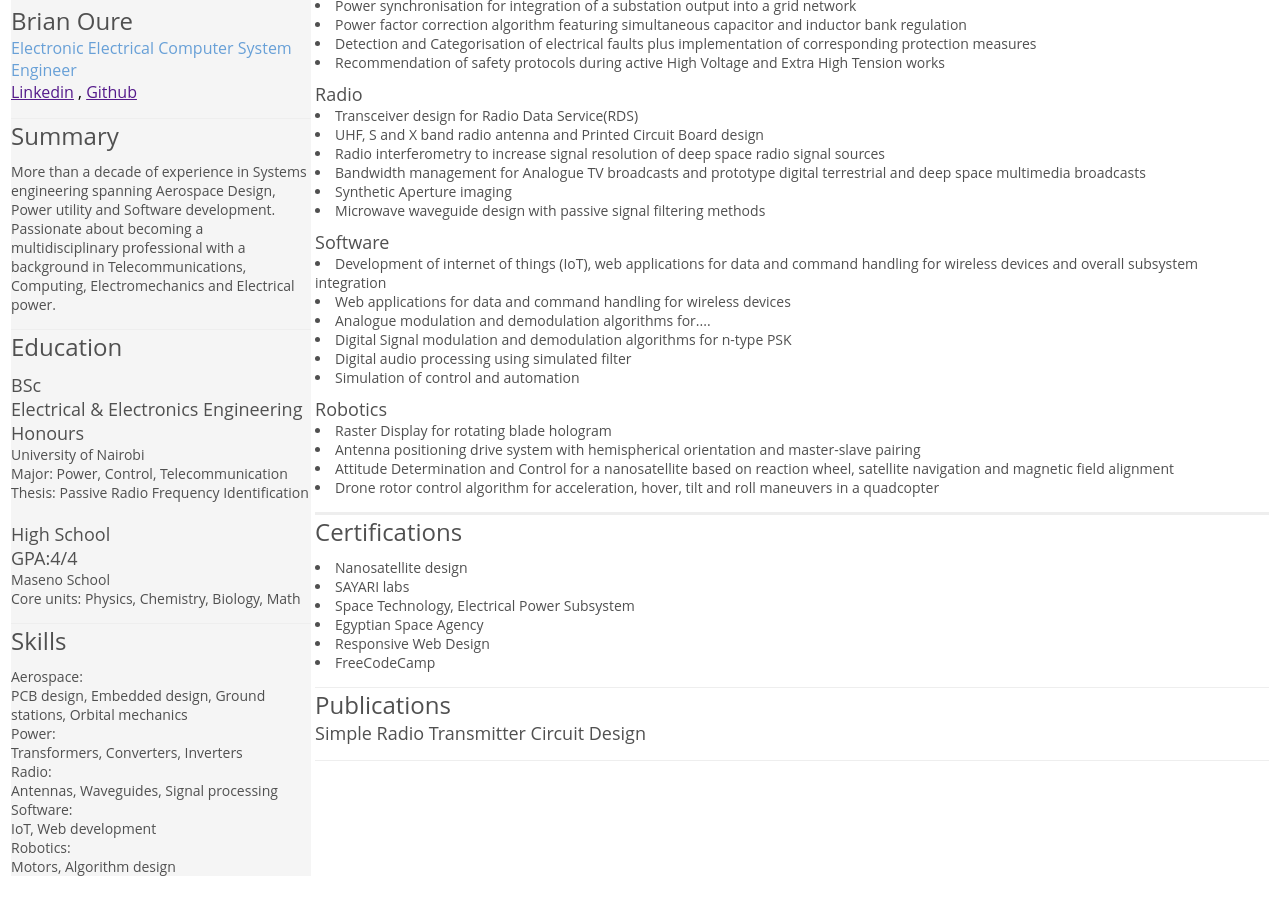
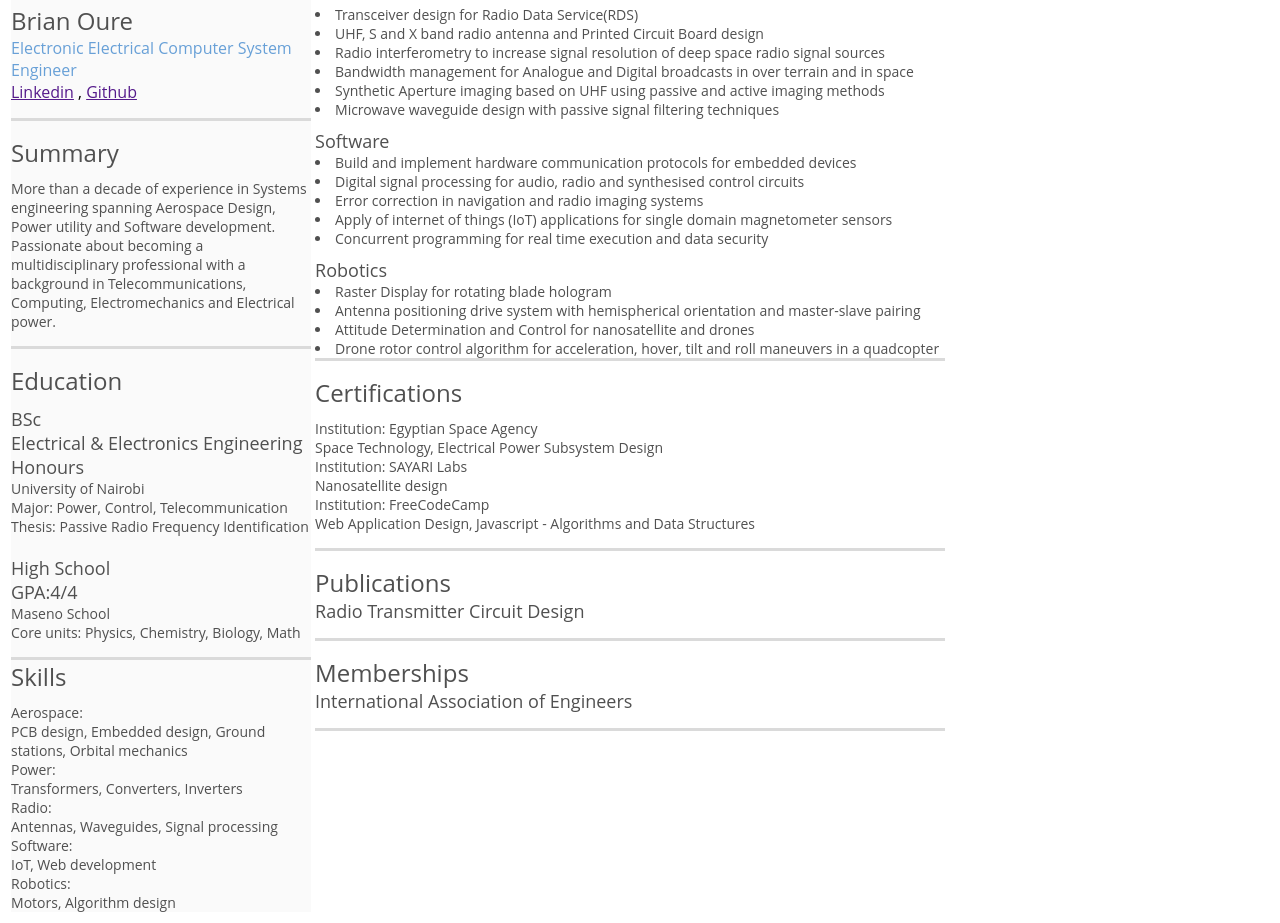
Before and after one commit to brianoure/brianoure.github.io, a plain HTML site: page index.html in a window 1280 px wide. Shown: the part 327-1250 px from the top of the page. Before the commit the page ends 1214 px from the top, so only its background shows below. Drawn offline with Linux system fonts and the light colour scheme.

Commit message:
Update index.html

```diff
--- a/index.html
+++ b/index.html
@@ -7,11 +7,11 @@
   .blocktitle2{color:rgb(80,80,80);font-size:18px;}
   .subblockcontent{color:rgb(80,80,80);font-size: 14px}
   .socials{}
-  .blockseparator{}
   .mylineseparator{}
-  .spacing_lineseparator_blocktitle{}
-  .vertical_spacing_after_blockcontent{height:10px;}
+  .spacing_lineseparator_blocktitle{height:15px;}
+  .vertical_spacing_after_blockcontent{height:15px;}
   .vertical_spacing_between_subblock_contents{height:10px;}
+  .blockseparator{background-color:rgb(218,218,218);height:3px;}
   #verticalspacing{height:15px;}
   #summary{width:300px;}
   #myinsignia{width:300px;}
@@ -20,8 +20,9 @@
 <table>
 <tr>
 <td>
-<div id="summary" style="background-color: rgb(245,245,245);">
-<img id="myinsignia" src="https://raw.githubusercontent.com/brianoure/brianoure.github.io/refs/heads/main/images/insignia2.png"/>
+<div id="summary" style="background-color: rgb(250,250,250);">
+<img id="myinsignia" src="src="https://raw.githubusercontent.com/brianoure/brianoure.github.io/refs/heads/main/images/insignia2.png"
+"/>
 <div id="spacing_after_image" style="height:20px;"></div>
 <div id="name" class="blocktitle1">Brian Oure</div>
 <div id="title" class="titles">Electronic Electrical Computer System Engineer </div>
@@ -33,7 +34,7 @@
 
 
 
-<div class="blockseparator" style="background-color:rgb(238,238,238);height:1px;"></div>
+<div class="blockseparator" ></div>
 
 
 <!--BIO-->
@@ -46,7 +47,7 @@ More than a decade of experience in Systems engineering spanning Aerospace Desig
 </div>
 <!--1-->
 <div class="vertical_spacing_after_blockcontent" style="height:15px;"></div>
-<div class="blockseparator" style="background-color:rgb(238,238,238);height:1px;"></div>
+<div class="blockseparator" ></div>
 <!--BIO-->
 
 
@@ -76,7 +77,7 @@ More than a decade of experience in Systems engineering spanning Aerospace Desig
 
 
 <!--SKILLS-->
-<div class="blockseparator" style="background-color:rgb(238,238,238);height:1px;"></div>
+<div class="blockseparator" ></div>
 <div class="blocktitle1">Skills</div>
 <div class="vertical_spacing_between_subblock_contents"></div>
 <div class="subblockcontent">
@@ -98,17 +99,11 @@ More than a decade of experience in Systems engineering spanning Aerospace Desig
 
 </div>
 </td>
-<td>
-<div>
-
-<div id="experience" >
-
+<td style="vertical-align:top;">
 
 
 <!--PROFESSIONAL EXPERIENCE-->
 <div class="spacing_lineseparator_blocktitle"></div>
-<!--1-->
-<div id="sectionprojects"><!--2-->
 <div class="blocktitle1">Professional Experience</div><!--2-->
 <div class="vertical_spacing_between_subblock_contents"></div>
 <div class="blocktitle2">Space Systems</div><!--3-->
@@ -123,8 +118,8 @@ More than a decade of experience in Systems engineering spanning Aerospace Desig
 <div class="subblockcontent">
 <li>Transmission and Distribution power network management</li>
 <li>Power synchronisation for integration of a substation output into a grid network </li>
-<li>Power factor correction algorithm featuring simultaneous capacitor and inductor bank regulation</li>
-<li>Detection and Categorisation of electrical faults plus implementation of corresponding protection measures</li>
+<li>Power factor correction with simultaneous capacitor and inductor bank regulation</li>
+<li>Detection and Categorisation of electrical faults and their corresponding preventive measures</li>
 <li>Recommendation of safety protocols during active High Voltage and Extra High Tension works</li>
 </div>
 <div class="vertical_spacing_between_subblock_contents"></div>
@@ -133,76 +128,80 @@ More than a decade of experience in Systems engineering spanning Aerospace Desig
 <li>Transceiver design for Radio Data Service(RDS)</li>
 <li>UHF, S and X band radio antenna and Printed Circuit Board design</li>
 <li>Radio interferometry to increase signal resolution of deep space radio signal sources</li>
-<li>Bandwidth management for Analogue TV broadcasts and prototype digital terrestrial and deep space multimedia broadcasts</li>
-<li>Synthetic Aperture imaging</li>
-<li>Microwave waveguide design with passive signal filtering methods</li>
+<li>Bandwidth management for Analogue and Digital broadcasts in over terrain and in space</li>
+<li>Synthetic Aperture imaging based on UHF using passive and active imaging methods</li>
+<li>Microwave waveguide design with passive signal filtering techniques</li>
 </div>
 <div class="vertical_spacing_between_subblock_contents"></div>
 <div class="blocktitle2">Software</div><!--3-->
 <div class="subblockcontent">
-<li>Development of internet of things (IoT), web applications for data and command handling for wireless devices and overall subsystem integration</li>
-<li>Web applications for data and command handling for wireless devices</li>
-<li>Analogue modulation and demodulation algorithms for....</li>
-<li>Digital Signal modulation and demodulation algorithms for n-type PSK</li>
-<li>Digital audio processing using simulated filter </li>
-<li>Simulation of control and automation</li>
+<li>Build  and implement hardware communication protocols for embedded devices </li>
+<li>Digital signal processing for audio, radio and synthesised control circuits</li>
+<li>Error correction in navigation and radio imaging systems</li>
+<li>Apply  of internet of things (IoT) applications for single domain magnetometer sensors</li>
+<li>Concurrent programming for real time execution and data security</li>
 </div>
 <div class="vertical_spacing_between_subblock_contents"></div>
 <div class="blocktitle2">Robotics</div><!--3-->
 <div class="subblockcontent">
 <li>Raster Display for rotating blade hologram</li>
 <li>Antenna positioning drive system with hemispherical orientation and master-slave pairing</li>
-<li>Attitude Determination and Control for a nanosatellite based on reaction wheel, satellite navigation and magnetic field alignment</li>
+<li>Attitude Determination and Control for nanosatellite and drones</li>
 <li>Drone rotor control algorithm for acceleration, hover, tilt and roll maneuvers in a quadcopter</li>
 </div>
-</div>
-<!--1-->
-<div class="vertical_spacing_after_blockcontent" style="height:15px;"></div>
+
 <!--PROFESSIONAL EXPERIENCE-->
 
 
 
-<div class="blockseparator" style="background-color:rgb(238,238,238);height:1px;"></div>
-
-
-
-
-
-<div class="blockseparator" style="background-color:rgb(238,238,238);height:1px;"></div>
+<div class="blockseparator" ></div>
 
 
 <!--CERTIFICATIONS-->
-<div class="blockseparator" style="background-color:rgb(238,238,238);height:1px;"></div>
 <div class="spacing_lineseparator_blocktitle"></div>
 <div class="blocktitle1">Certifications</div>
 <div class="vertical_spacing_between_subblock_contents"></div>
 <div class="subblockcontent">
-<li>Nanosatellite design</li><li>SAYARI labs</li>
-<li>Space Technology, Electrical Power Subsystem</li><li>Egyptian Space Agency</li>
-<li>Responsive Web Design</li><li>FreeCodeCamp</li>
+<div>Institution: Egyptian Space Agency</div>
+<div>Space Technology, Electrical Power Subsystem Design</div>
+<div>Institution: SAYARI Labs</div>
+<div>Nanosatellite design</div>
+<div>Institution: FreeCodeCamp</div>
+<div>Web Application Design, Javascript - Algorithms and Data Structures</div>
 </div>
 <div class="vertical_spacing_after_blockcontent" style="height:15px;"></div>
 <!--CERTIFICATIONS-->
 
 
-<div class="blockseparator" style="background-color:rgb(238,238,238);height:1px;"></div>
+<div class="blockseparator" ></div>
 
 
 <!--PUBLICATIONS-->
 <div class="spacing_lineseparator_blocktitle"></div>
 <!--1-->
 <div class="blocktitle1">Publications</div><!--2-->
-<div class="blocktitle2">Simple Radio Transmitter Circuit Design</div><!--3-->
+<div class="blocktitle2">Radio Transmitter Circuit Design</div><!--3-->
 <!--1-->
 <div id="verticalspacing" style="height:15px;"></div>
 <!--PUBLICATIONS-->
 
 
-<div class="blockseparator" style="background-color:rgb(238,238,238);height:1px;"></div>
+<div class="blockseparator" ></div>
 
 
-</div>
-</div>
+<!--MEMBERSHIPS-->
+<div class="spacing_lineseparator_blocktitle"></div>
+<!--1-->
+<div class="blocktitle1">Memberships</div><!--2-->
+<div class="blocktitle2">International Association of Engineers</div><!--3-->
+<!--1-->
+<div id="verticalspacing" style="height:15px;"></div>
+<!--MEMBERSHIPS-->
+
+
+<div class="blockseparator" ></div>
+
+
 </td>
 </tr>
 </table>
```
